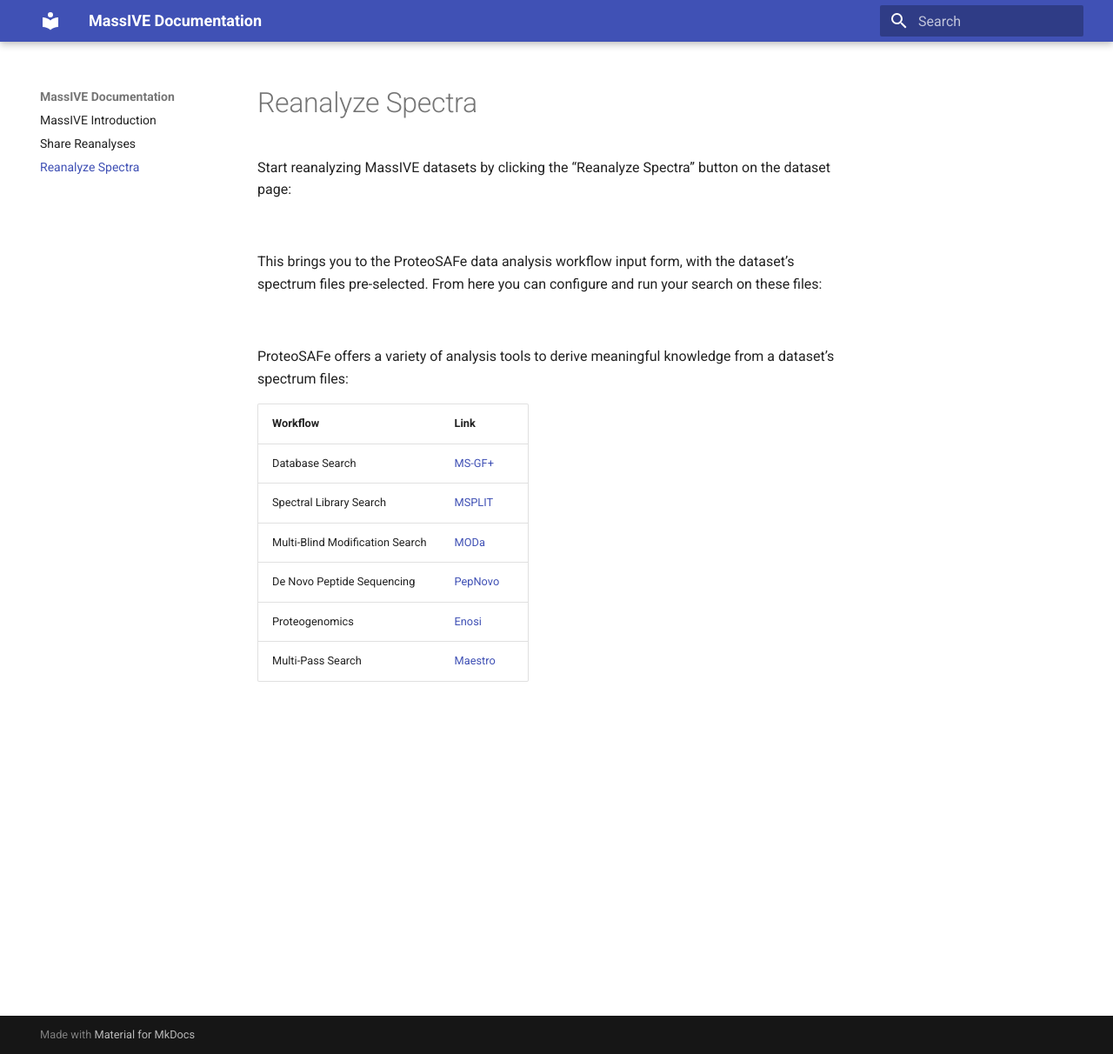
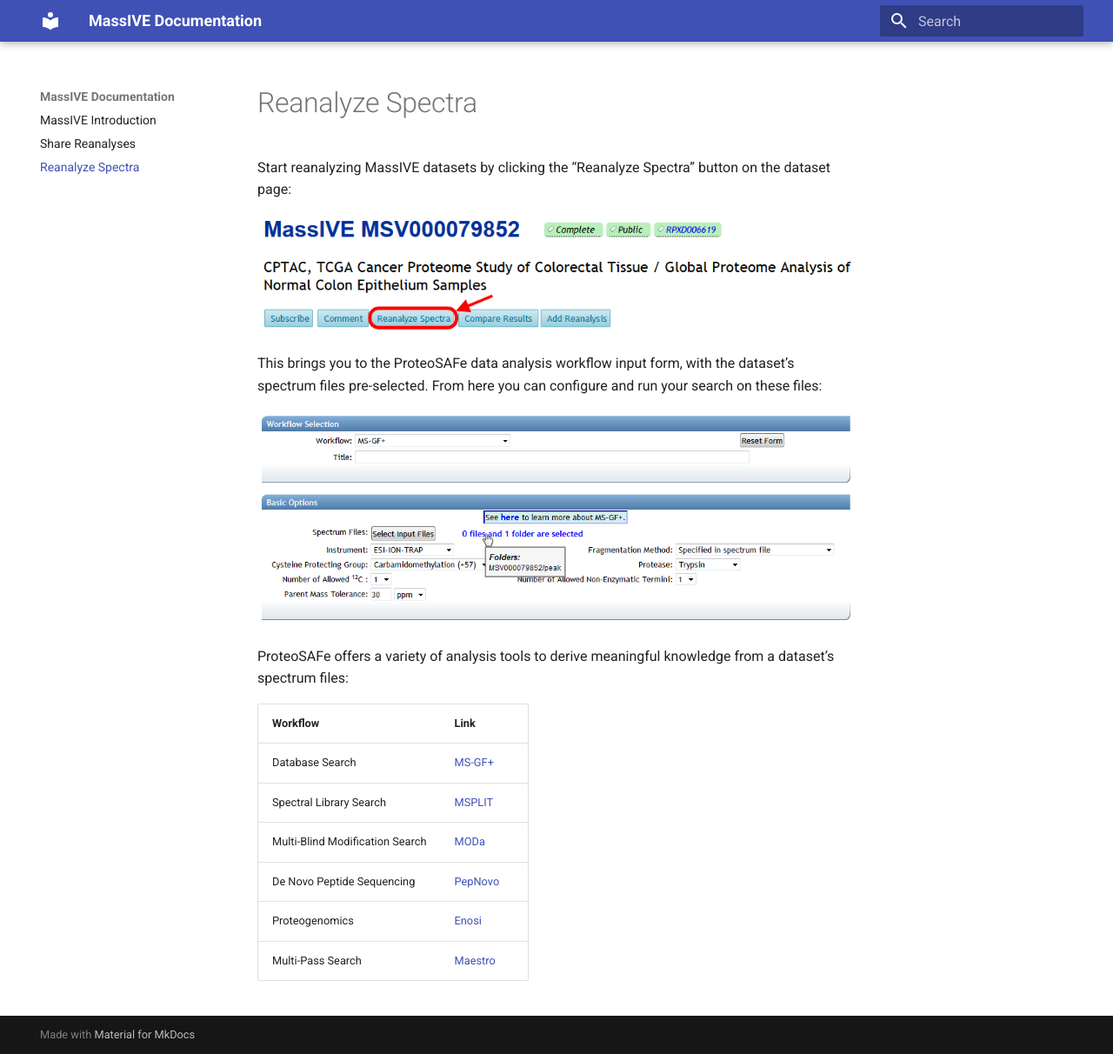
Before and after one commit to CCMS-UCSD/MassIVEDocumentation, an MkDocs documentation site: the page built from docs/reanalyze_spectra.md, in a window 1280 px wide and 1212 px high. Shown: the whole window at 87% size. Built offline with MkDocs 1.6.1 and Material for MkDocs 9.7.7, drawn with Linux system fonts in a browser that asks for light colours; old or Windows-style settings are respelled for this version of MkDocs.

Commit message:
updates for misspellings

```diff
--- a/docs/reanalyze_spectra.md
+++ b/docs/reanalyze_spectra.md
@@ -1,10 +1,10 @@
 Start reanalyzing MassIVE datasets by clicking the “Reanalyze Spectra” button on the dataset page:
 
-![](img/reanalyze_spectra/reanalyze_button.png)
+![Image showing reanalyze button for MassIVE](img/reanalyze_spectra/reanalyze_button.png)
 
 This brings you to the ProteoSAFe data analysis workflow input form, with the dataset’s spectrum files pre-selected. From here you can configure and run your search on these files:
 
-![](img/reanalyze_spectra/reanalysis_setup.png)
+![Image showing complete reanalysis setup for MassIVE](img/reanalyze_spectra/reanalysis_setup.png)
 
 ProteoSAFe offers a variety of analysis tools to derive meaningful knowledge from a dataset’s spectrum files:
 
```
Also changed, not shown: docs/img/reanalyze_spectra/reanalysis_setup.png (renamed from docs/img/reanalayze_spectra/reanalysis_setup.png), docs/img/reanalyze_spectra/reanalyze_button.png (renamed from docs/img/reanalayze_spectra/reanalyze_button.png).
